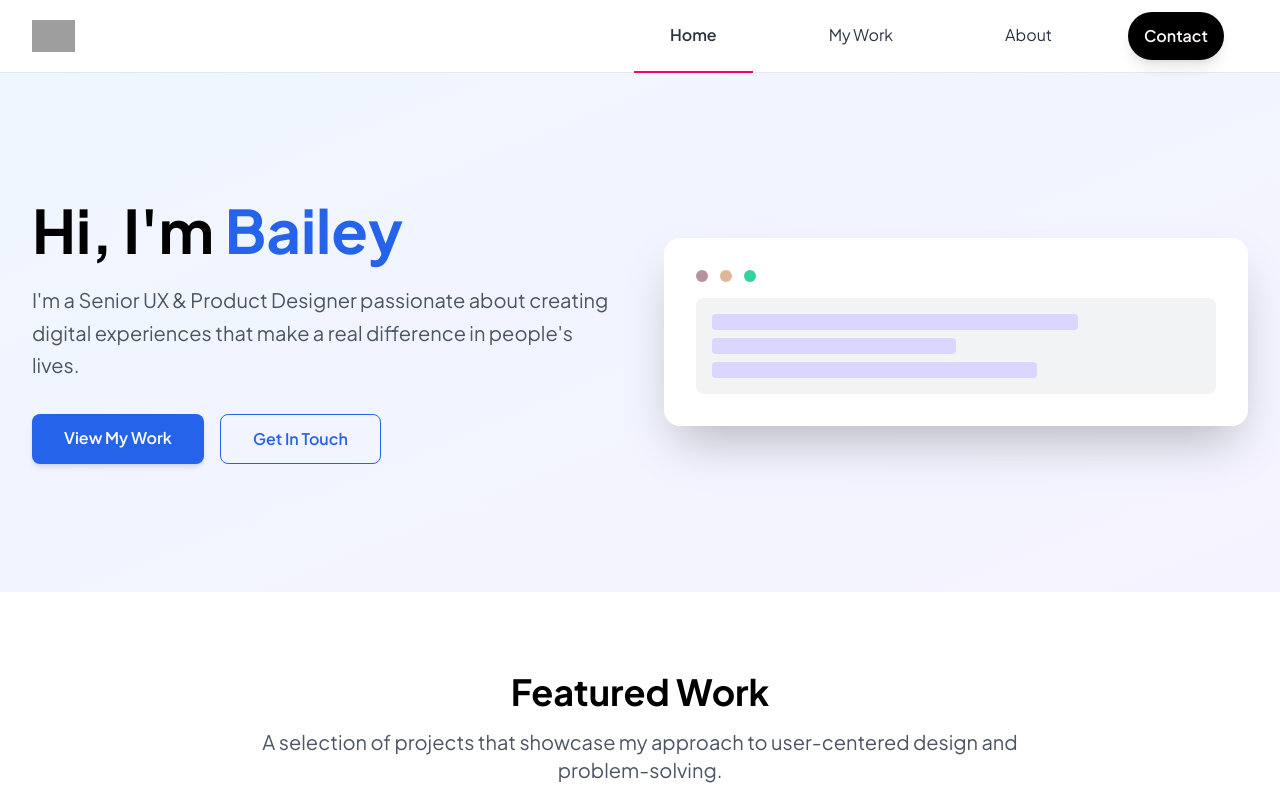
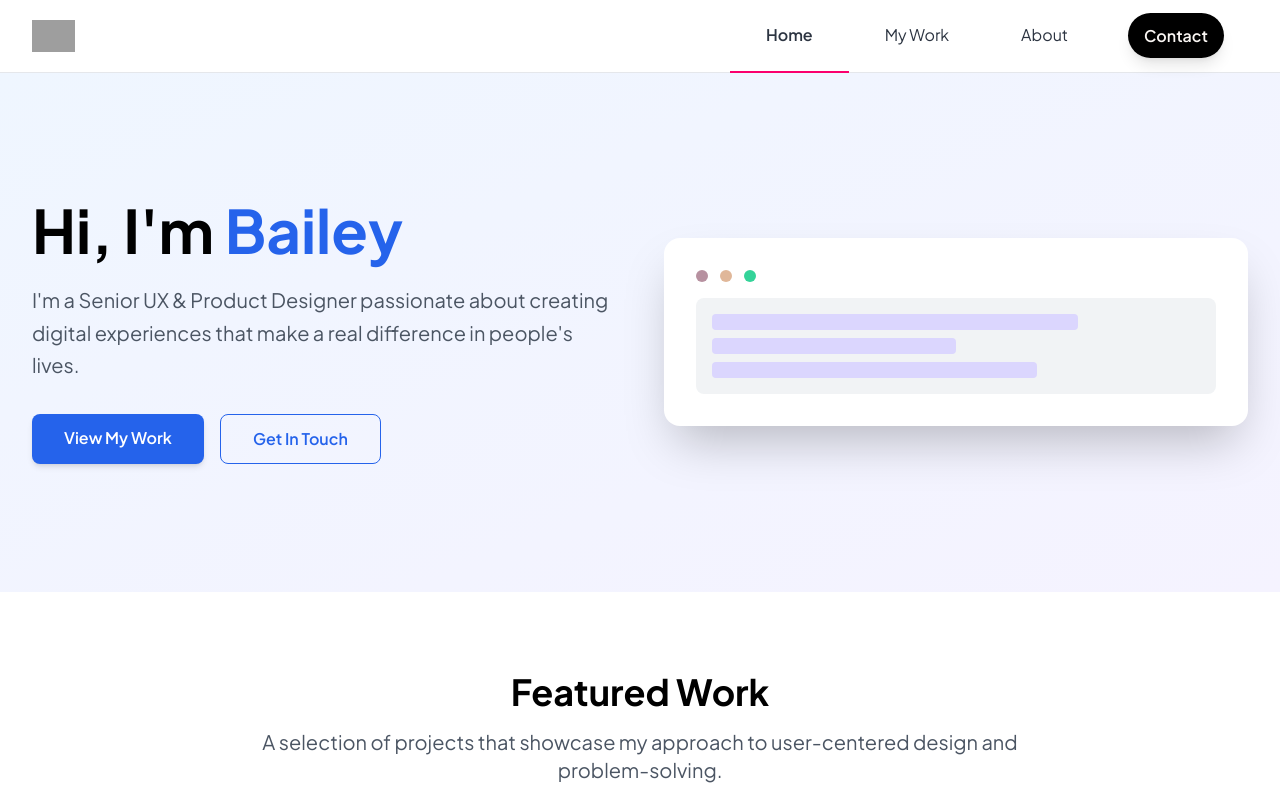
Before and after one commit to BaileyCostello/DelightedByBailey-CursorAI, a Next.js app: page / in a window 1280 px wide. Shown: the top 800 px of the page. Built offline with nearby package versions, Linux system fonts and the light colour scheme; grey boxes are pictures that could not be loaded.

Commit message:
Update navigation spacing: remove gap between nav items, add 24px before Contact button

```diff
--- a/src/components/Navigation.tsx
+++ b/src/components/Navigation.tsx
@@ -63,7 +63,7 @@ export default function Navigation() {
           </Link>
 
           {/* Desktop Navigation */}
-          <div className="hidden md:flex items-center gap-10 pr-6">
+          <div className="hidden md:flex items-center pr-6">
             {navItems.map((item) => {
               const isActive = pathname === item.href || pathname === item.href + '/';
               return (
@@ -80,12 +80,14 @@ export default function Navigation() {
                 </Link>
               );
             })}
+            <div className="ml-6">
               <Link
                 href="/contact"
                 className="bg-black text-yellow-50 px-4 py-3 text-base font-semibold rounded-full shadow-lg hover:shadow-xl transition-all duration-200"
               >
                 Contact
               </Link>
+            </div>
           </div>
 
           {/* Mobile menu button */}
```
Lines whose indentation alone changed are shown as unchanged.
